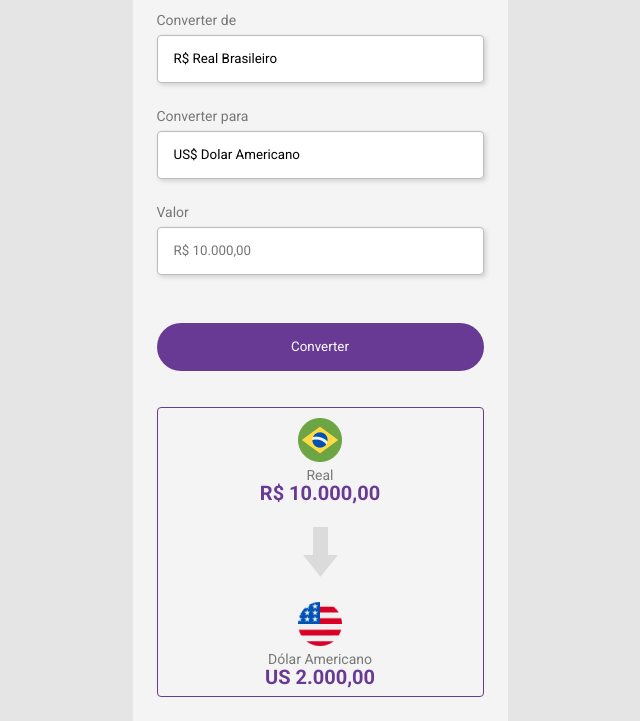
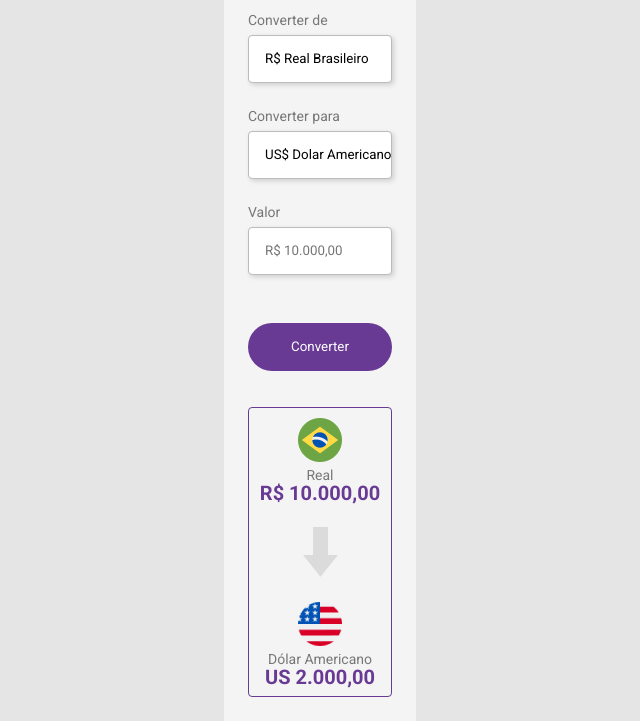
Before and after one commit to dusorensen/convert-money, a plain HTML site: page index.html in a window 1280 px wide. Shown: the part 105-826 px from the top of the page, without its empty margins (320-960 px from the left). Drawn offline with Linux system fonts and the light colour scheme.

Commit message:
alteração css

```diff
--- a/styles.css
+++ b/styles.css
@@ -13,7 +13,7 @@ body {
 }
 
 .container {
-    width: 375px;
+    width: 15%;
     background-color: #F4F4F4;
     margin: 0 auto;
     margin-top: 2%;
```
